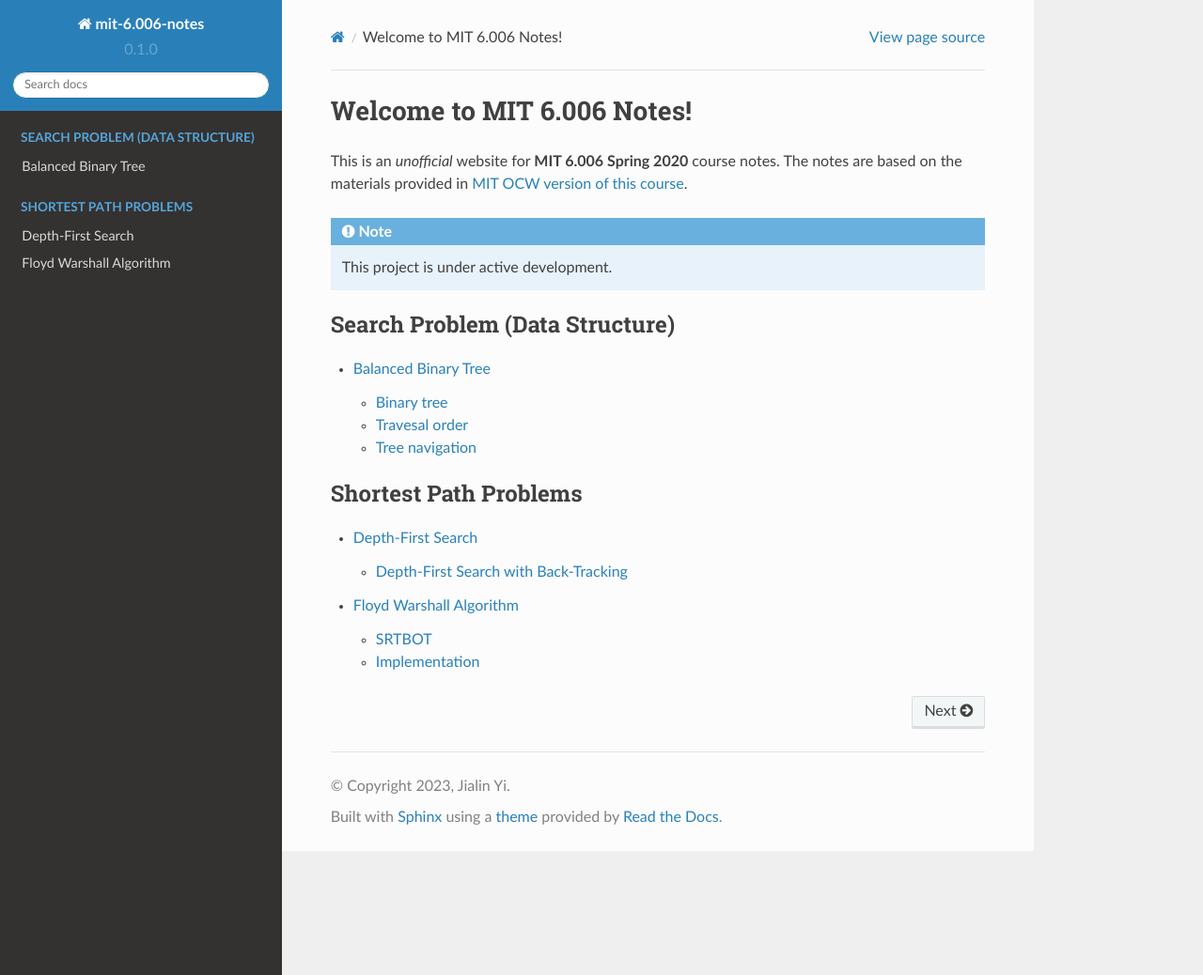
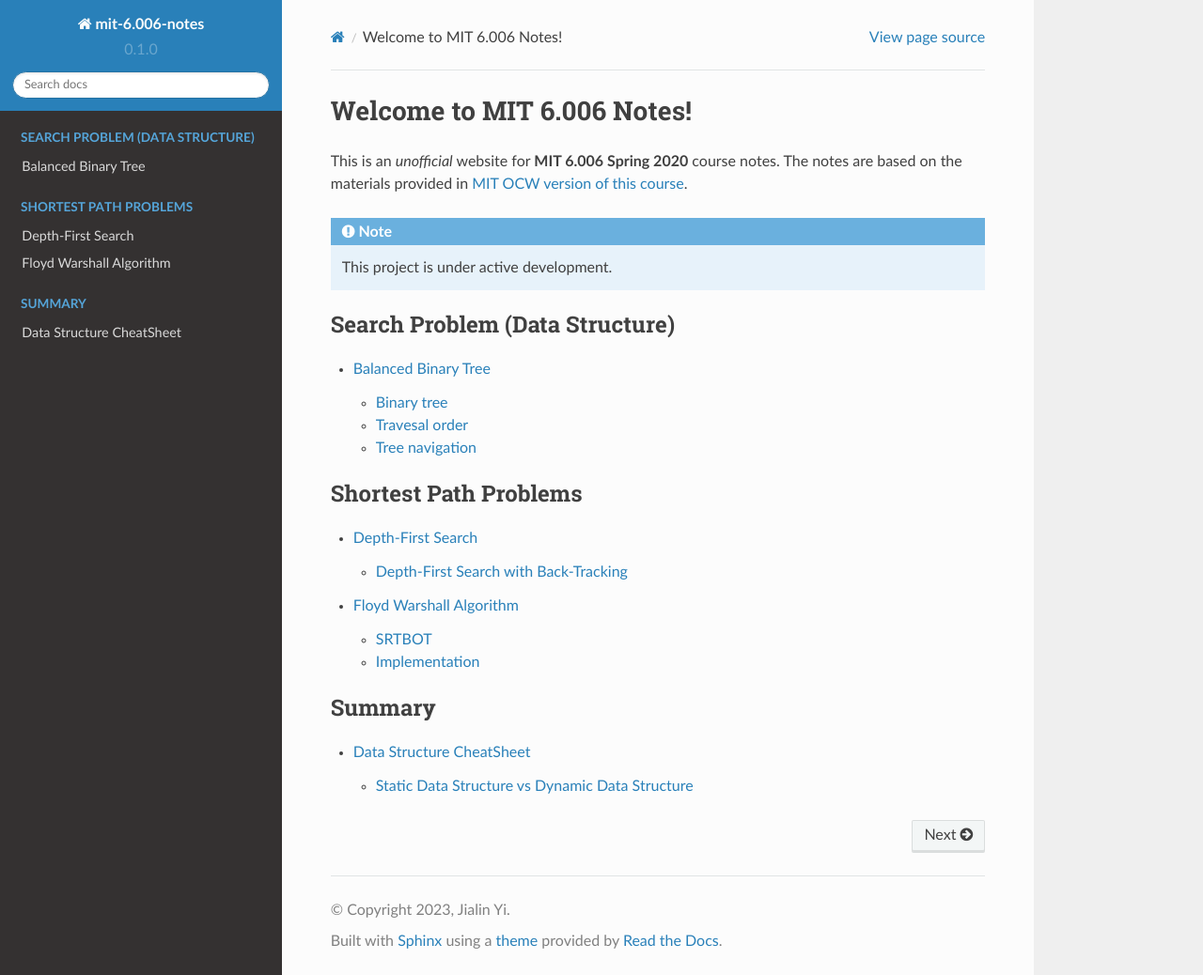
Before and after one commit to jialinyi94/mit-6.006-notes, a Sphinx documentation site: the page built from docs/source/index.rst, in a window 1280 px wide and 1038 px high. Shown: the whole window at 94% size. Built offline with Sphinx 7.4.7 and the Read the Docs theme 2.0.0, drawn with Linux system fonts in a browser that asks for light colours.

Commit message:
data structure cheatsheet

```diff
--- a/docs/source/index.rst
+++ b/docs/source/index.rst
@@ -23,3 +23,9 @@ The notes are based on the materials provided in `MIT OCW version of this course
 
    shortest_path/dfs.rst
    shortest_path/floyd_warshall.rst
+
+.. toctree::
+   :caption: Summary
+   :maxdepth: 2
+
+   summary/data_structure_cheatsheet.rst
--- /dev/null
+++ b/docs/source/summary/data_structure_cheatsheet.rst
@@ -0,0 +1,31 @@
+=========================
+Data Structure CheatSheet
+=========================
+
+.. contents:: Table of Contents
+
+Static Data Structure vs Dynamic Data Structure
+===============================================
+
+.. list-table:: Read v.s. Write
+   :widths: 25 50 50
+   :header-rows: 1
+
+   * - Aspect
+     - Static
+     - Dynamic
+   * - Memory allocation
+     - compile-time
+     - run-time
+   * - Size
+     - fixed and cannot be modified
+     - can be modified during run-time
+   * - Memory utilization
+     - inefficient
+     - efficient as memory can be reused
+   * - Access (read)
+     - faster
+     - slower due to indexing and pointer usage
+   * - Example
+     - Arrays
+     - Lists, trees, hash table
```
